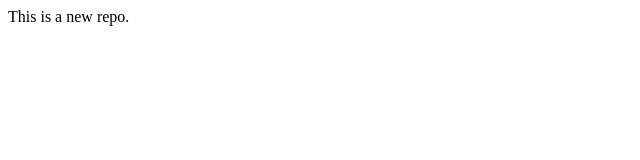
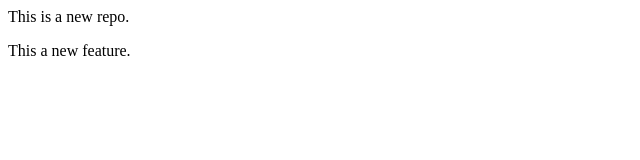
Before and after one commit to mansi0052/localrepo, a plain HTML site: page index.html in a window 1280 px wide. Shown: the full height of the page, 0-640 px from the left. Drawn offline with Linux system fonts and the light colour scheme.

Commit message:
Add new feature

```diff
--- a/index.html
+++ b/index.html
@@ -1 +1,2 @@
 <p>This is a new repo.</p>
+<p>This a new feature.</p>
```
Also changed, not shown: 1 other file.
